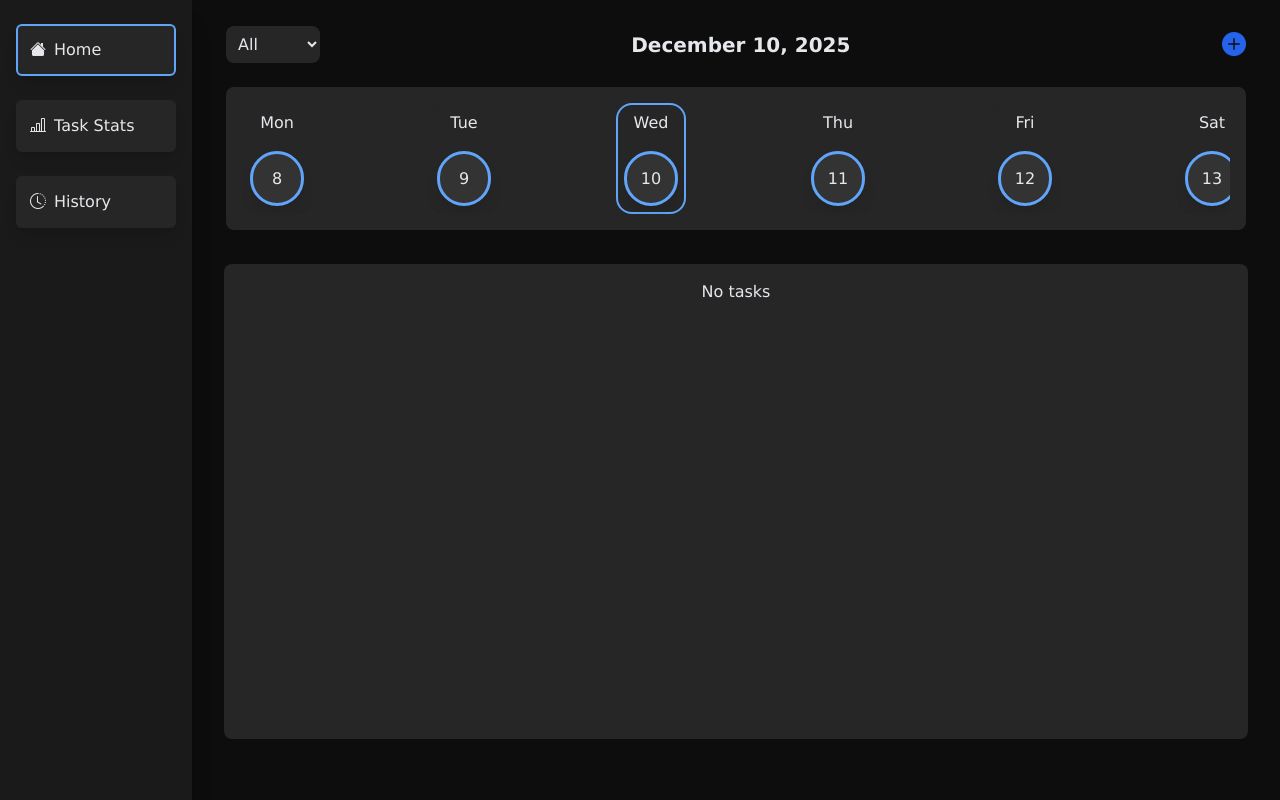
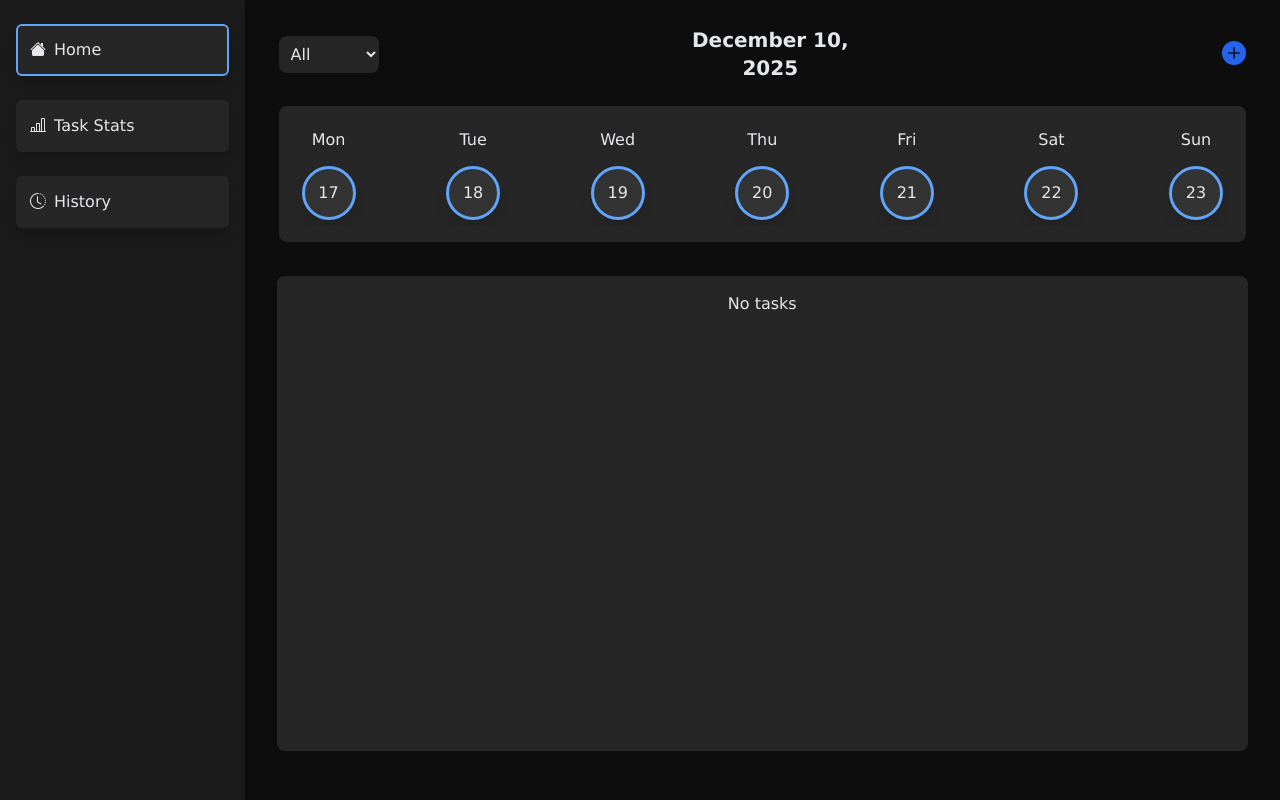
Before and after one commit to theinternetfae/Optima-V.2, a React (Vite) app: page / in a window 1280 px wide. Built offline with nearby package versions, Linux system fonts and the light colour scheme.

Commit message:
Fixing the date display in home

```diff
--- a/src/Date.jsx
+++ b/src/Date.jsx
@@ -1,4 +1,4 @@
-import { useEffect, useState, useRef} from "react";
+import { useEffect, useState, useRef, useMemo} from "react";
 import NewTask from "./components/NewTask.jsx";
 import TaskDisplay from "./components/TaskDisplay.jsx";
 import React, {useContext} from "react";
@@ -6,35 +6,40 @@ import { TaskContext } from "./components/TaskContext.js";
 
 
 function DateMenu() {
+    const today = new Date();
     const { taskList, setTaskList } = useContext(TaskContext);
-    const [days, setDays] = useState([]);
     const containerRef = useRef(null);
     const todayRef = useRef(null);
 
     const [newTaskDisplay, setNewTaskDisplay] = useState(false);
 
-    const today = new Date();
-    const [navDate, setNavDate] = useState(today.toLocaleDateString("en-US", { day: "numeric", month: "long", year: "numeric" }));
+    const [activeDate, setActiveDate] = useState(new Date());
+    const [border, setBorder] = useState(new Date().toDateString());
 
-    const [beforeTaskShow, setbeforeTaskShow] = useState([]);
-    const [taskShow, setTaskShow] = useState([]);
     const [taskFilter, setTaskFilter] = useState('all');
 
-    function getDaysAround(today, totalYears) {
+    // function generateDayWindow(centerDate, rangeInDays = 30) {
 
+    // }
+
+    function generateDayWindow(centerDate, rangeInDays = 30) {
         const result = [];
-        const start = new Date(today);
-        start.setFullYear(start.getFullYear() - 1);
-        const totalDays = totalYears * 365;
+        const start = new Date(centerDate);
 
-        for (let i = 0; i < totalDays; i++) {
+        start.setDate(start.getDate() - rangeInDays);
+        const totalDays = rangeInDays * 3;
+
+        for (let i = 0; i <= totalDays; i++) {
             result.push(new Date(start));
             start.setDate(start.getDate() + 1);
         }
 
         return result;
+    }
 
-    }
+    const days = useMemo(() => {
+        return generateDayWindow(activeDate, 30);
+    }, [today]);
 
     function openCloseNewTaskSetter() {
         setNewTaskDisplay(!newTaskDisplay);
@@ -49,17 +54,6 @@ function DateMenu() {
     //         setDays(getDaysAround(today, 20));
     //     }
     // }, [taskList]);
-
-    useEffect(() => {
-        const today = new Date();
-        setDays(getDaysAround(today, 20));
-    }, []);
-
-    useEffect(() => {
-        console.log(taskShow);
-        console.log(taskList);
-        console.log(activeDate);
-    })
 
     useEffect(() => {
         if (todayRef.current && containerRef.current) {
@@ -81,21 +75,13 @@ function DateMenu() {
         }
     }
 
-    const [activeDate, setActiveDate] = useState(new Date());
-    const [border, setBorder] = useState(new Date().toDateString());
-
     function redirectDateTask() {
         setActiveDate(new Date());
         setBorder(new Date().toDateString());
-        setNavDate(today.toLocaleDateString("en-US", { day: "numeric", month: "long", year: "numeric" }));
     }
 
-    useEffect(() => {
-
-        if (taskList.length === 0) {
-            setbeforeTaskShow([]);
-            return;
-        }
+    const tasksForActiveDate = useMemo(() => {
+        if(!taskList.length) return [];
 
         const activeDateString = activeDate.toLocaleDateString("en-US", {
             day: "numeric",
@@ -103,34 +89,73 @@ function DateMenu() {
             year: "numeric"
         });
 
-        const todayTasks = taskList.filter(task => {
+        return taskList.filter(task => {
             const taskDate = new Date(task.id).toLocaleDateString("en-us", {
                 day: "numeric",
                 month: "long",
                 year: "numeric"
             });
             return taskDate === activeDateString;
-        });
+        }).sort((a, b) => a.isDone - b.isDone);
 
-        setbeforeTaskShow(todayTasks.sort((a, b) => a.isDone - b.isDone));
+    }, [taskList, activeDate]);
 
-    }, [taskList, activeDate])
-
-    useEffect(() => {
-        if (taskFilter === 'all') {
-            setTaskShow(beforeTaskShow);
-        } else if (taskFilter === 'met') {
-            setTaskShow(beforeTaskShow.filter(task => task.isDone));
-        } else {
-            setTaskShow(beforeTaskShow.filter(task => !task.isDone));
-        }
-    }, [beforeTaskShow, taskFilter]);
+    const visibleTasks = useMemo(() => {
+        if (taskFilter === 'all') return tasksForActiveDate;
+        if (taskFilter === 'met') return tasksForActiveDate.filter(ta => ta.isDone);
+        return tasksForActiveDate.filter(ta => !ta.isDone);
+    }, [tasksForActiveDate, taskFilter])
 
     function toggleTaskDisplay(operator) {
         setTaskFilter(operator);
     }
 
     const dayNames = ['Sun', 'Mon', 'Tue', 'Wed', 'Thu', 'Fri', 'Sat'];
+
+    const [startIndex, setStartIndex] = useState(7);
+    const [windowedDates, setWindowedDates] = useState(days.slice(0, 7));
+
+    useEffect(() => {
+
+        function scrollBar(e) {
+            if(e.key === 'ArrowLeft') {
+                if(startIndex === 7) {
+                    setWindowedDates(days.slice(0, 7));
+                    return;
+                }
+
+                setStartIndex(s => s - 7);
+            }
+
+            if(e.key === 'ArrowRight') {
+                if(startIndex >= days.length) {
+                    return
+                };
+
+                setStartIndex(s => s + 7);
+            }
+
+        }
+
+        window.addEventListener('keydown', scrollBar);
+
+        return () => window.removeEventListener('keydown', scrollBar);
+    })
+
+    useEffect(() => {
+        setWindowedDates(days.slice(startIndex, startIndex + 7))
+    }, [startIndex])
+
+    useEffect(() => {
+        console.log(windowedDates.toLocaleString('en-US', {day: 'numeric', month: 'long', year: 'numeric'}));
+        console.log(startIndex)
+    }, [startIndex, windowedDates]);
+
+    ///FIX: When going back it disappears ✅, fix the UI ✅, Initialize all that needs to be initalized, add animation if possible, set snap day to Sundays, fix border to snap day
+
+    useEffect(() => {
+        console.log(days.map(d => d.toLocaleDateString('en-US', {day: 'numeric', month: 'long', year: 'numeric'})))
+    }, [days])
 
     return (
 
@@ -146,36 +171,78 @@ function DateMenu() {
                         <p className="nav-date" onClick={() => {
                             toggleTodayDisplay();
                             redirectDateTask();
-                        }}>{navDate}</p>
+                        }}>{activeDate.toLocaleDateString("en-US", { day: "numeric", month: "long", year: "numeric" })}</p>
                         <button className="bi bi-plus-circle-fill add" onClick={() => openCloseNewTaskSetter()}></button>
                     </div>
 
                     <div className="date-menu">
                         <div className="date-track" ref={containerRef}>
-                            {days.map((day, index) => {
+                            <ul className="test-box-cont">
+
+                                {/* <li className="test-box">
+                                    <span className="d-name"></span>
+                                    <span className="d-other"></span>
+                                </li>
+
+                                <li className="test-box">
+                                    <span className="d-name"></span>
+                                    <span className="d-other"></span>
+                                </li>
+
+                                <li className="test-box">
+                                    <span className="d-name"></span>
+                                    <span className="d-other"></span>
+                                </li>
+
+                                <li className="test-box">
+                                    <span className="d-name"></span>
+                                    <span className="d-other"></span>
+                                </li>
+
+                                <li className="test-box">
+                                    <span className="d-name"></span>
+                                    <span className="d-other"></span>
+                                </li>
+
+                                <li className="test-box">
+                                    <span className="d-name"></span>
+                                    <span className="d-other"></span>
+                                </li>
+
+                                <li className="test-box">
+                                    <span className="d-name"></span>
+                                    <span className="d-other"></span>
+                                </li>     */}
+
+                                {
+                                    windowedDates.map((d, i) => {
+
+                                    const weekday = dayNames[d.getDay()];
+
+                                    return <li key={i} className="test-box">
+                                            <span className="d-name">{weekday}</span>
+                                            <span className="d-other">{d.getDate()}</span>
+                                        </li>
+                                    })
+
+
+                                }
+                            </ul>
+                            {/* {days.map((day, index) => {
                                 const isToday = day.toDateString() === new Date().toDateString();
                                 const weekday = dayNames[day.getDay()];
                                 const isMonday = weekday.toLowerCase() === "mon";
 
-                                function toggleDateDisplay() {
-                                    setNavDate(day.toLocaleDateString("en-US", { day: "numeric", month: "long", year: "numeric" }));
-                                }
-
-                                function saveToDays(dateDate) {
-                                    setActiveDate(new Date(dateDate));
-                                }
-
                                 return (
                                     <div key={index} onClick={() => {
-                                        toggleDateDisplay();
                                         setBorder(day.toDateString());
-                                        saveToDays(day.toLocaleDateString("en-US", { day: "numeric", month: "long", year: "numeric" }));
+                                        setActiveDate(new Date(day));
                                     }} className={`ind-date-box ${isMonday ? "snap-start monday" : ""} ${border === day.toDateString() ? "border-bluelight" : ""}`} ref={isToday ? todayRef : null}>
                                         <span className="date-name">{weekday}</span>
                                         <span className="other-days">{day.getDate()} </span>
                                     </div>
                                 )
-                            })}
+                            })} */}
 
                         </div>
                     </div>
@@ -187,10 +254,10 @@ function DateMenu() {
             <div className="task-display">
 
 
-                {taskShow.length === 0 || beforeTaskShow.length === 0 ? (
+                {visibleTasks.length === 0 ? (
                     <p className="no-tasks">{taskFilter === 'all' ? 'No tasks' : taskFilter === 'met' ? 'No tasks completed...' : 'None!'}</p>
                 ) : (
-                    taskShow.map(task => {
+                    visibleTasks.map(task => {
                         console.log(taskList);
                         return <TaskDisplay
                             key={task.keyUUID}
--- a/src/components/NewTask.jsx
+++ b/src/components/NewTask.jsx
@@ -131,6 +131,7 @@ function NewTask({exit, editExit, task}) {
     const minutes = () => Array.from({ length: 60 }, (_, i) => i);
     const hours = () => Array.from({length: 13}, (_, i) => i);
 
+
     useEffect(() => {
         function handleAddTask(e) {
             if(e.key === 'Enter') {
--- a/src/components/TaskDisplay.jsx
+++ b/src/components/TaskDisplay.jsx
@@ -11,10 +11,6 @@ function TaskDisplay({taskE}) {
   useEffect(() => {
     setDone(taskE.isDone)
   }, [taskE.isDone]);
-
-  useEffect(() => {
-    console.log('Tasks Done:', tasksDone);
-  }, [tasksDone]);
 
   return (
 
--- a/src/index.css
+++ b/src/index.css
@@ -92,14 +92,14 @@ input[type="date"]::-webkit-calendar-picker-indicator {
         @apply border border-2 border-transparent;
 
         & .task-handler {
-            @apply flex items-center mb-6 mx-2 relative lg:mx-0;
+            @apply flex items-center mb-6 mx-2 flex justify-between relative lg:mx-0;
 
             & .show {
                 @apply bg-commongrey text-xs p-2 rounded-lg outline-none w-[60px] cursor-pointer md:w-[100px] md:text-base;
             }
 
             & .nav-date {
-                @apply text-sm font-semibold w-[95%] relative left-[-20px] text-center px-10 cursor-pointer md:left-[-30px] md:text-xl;
+                @apply text-sm font-semibold w-[30%] text-center relative left-[-20px] text-center px-10 cursor-pointer md:left-[-30px] md:text-xl;
             }
         }
 
@@ -107,18 +107,22 @@ input[type="date"]::-webkit-calendar-picker-indicator {
             @apply h-[10%] w-full rounded-lg flex justify-center items-center md:bg-commongrey md:p-4 md:h-[15%];
 
             & .date-track {
-                @apply flex gap-[clamp(0.3rem,2.9vw,2rem)] w-[clamp(300px,100vw,390px)] no-scrollbar overflow-x-auto scroll-pl-[clamp(1.5px,_16px,_15px)] snap-x items-center snap-mandatory md:gap-[clamp(10px,4.3vw,7rem)] md:scroll-pl-[clamp(1.5px,1vw,120px)] lg:scroll-pl-0 md:w-full lg:gap-29;
+                @apply w-[100%] flex justify-between p-1 no-scrollbar overflow-x-auto;
 
-                & .ind-date-box {
-                @apply border border-2 border-backblack rounded-2xl p-[7px] w-10 flex flex-col justify-center items-center gap-2 ml-[1px] md:border-commongrey md:w-25 md:gap-4 md:p-[6px];
+                & .test-box-cont {
+                @apply w-[100%] flex justify-between h-[6rem];
                 }
 
-                & .date-name {
-                    @apply text-xs flex justify-center md:text-base;
-                }
+                & .test-box {
+                @apply border border-2 w-[60px] border-backblack flex flex-col justify-center items-center rounded-2xl p-[3px] gap-4 md:border-commongrey;
 
-                & .other-days {
-                    @apply border border-[2px] text-[10px] border-bluelight p-[12px] rounded-full h-[2px] w-[2px] bg-[#333333] shadow-lg flex items-center justify-center cursor-pointer md:text-base md:border-[3px] md:h-[55px] md:w-[30px] md:p-6;
+                    & .d-name {
+                        @apply h-[25%] text-xs flex justify-center md:text-base;
+                    }
+
+                    & .d-other {
+                        @apply h-[75%] text-[10px] border-bluelight p-[12px] rounded-full bg-[#333333] shadow-lg flex items-center justify-center cursor-pointer md:text-base md:border-[3px] md:h-[10px] md:w-[10px] md:p-6;
+                    }
                 }
             }
         }
```
